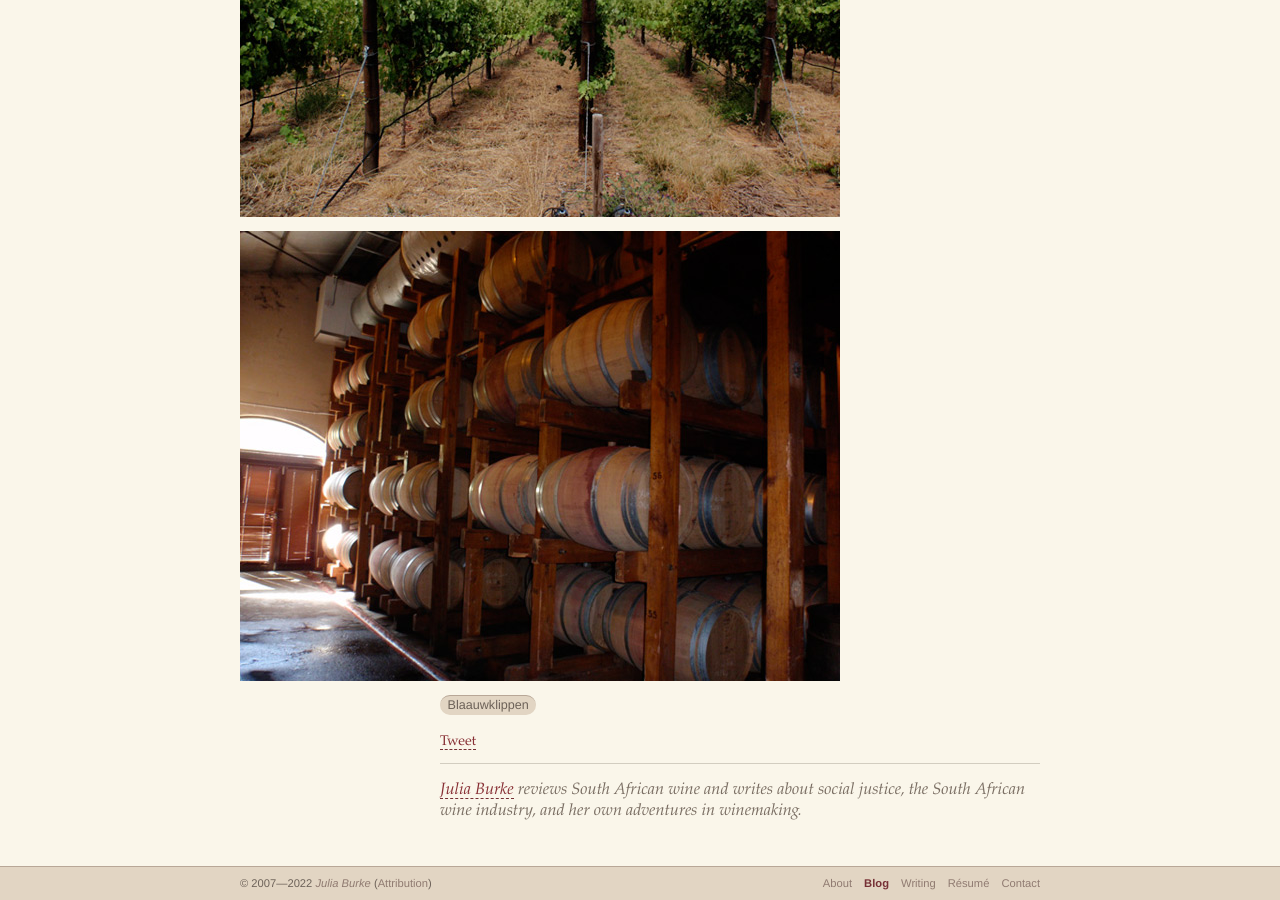
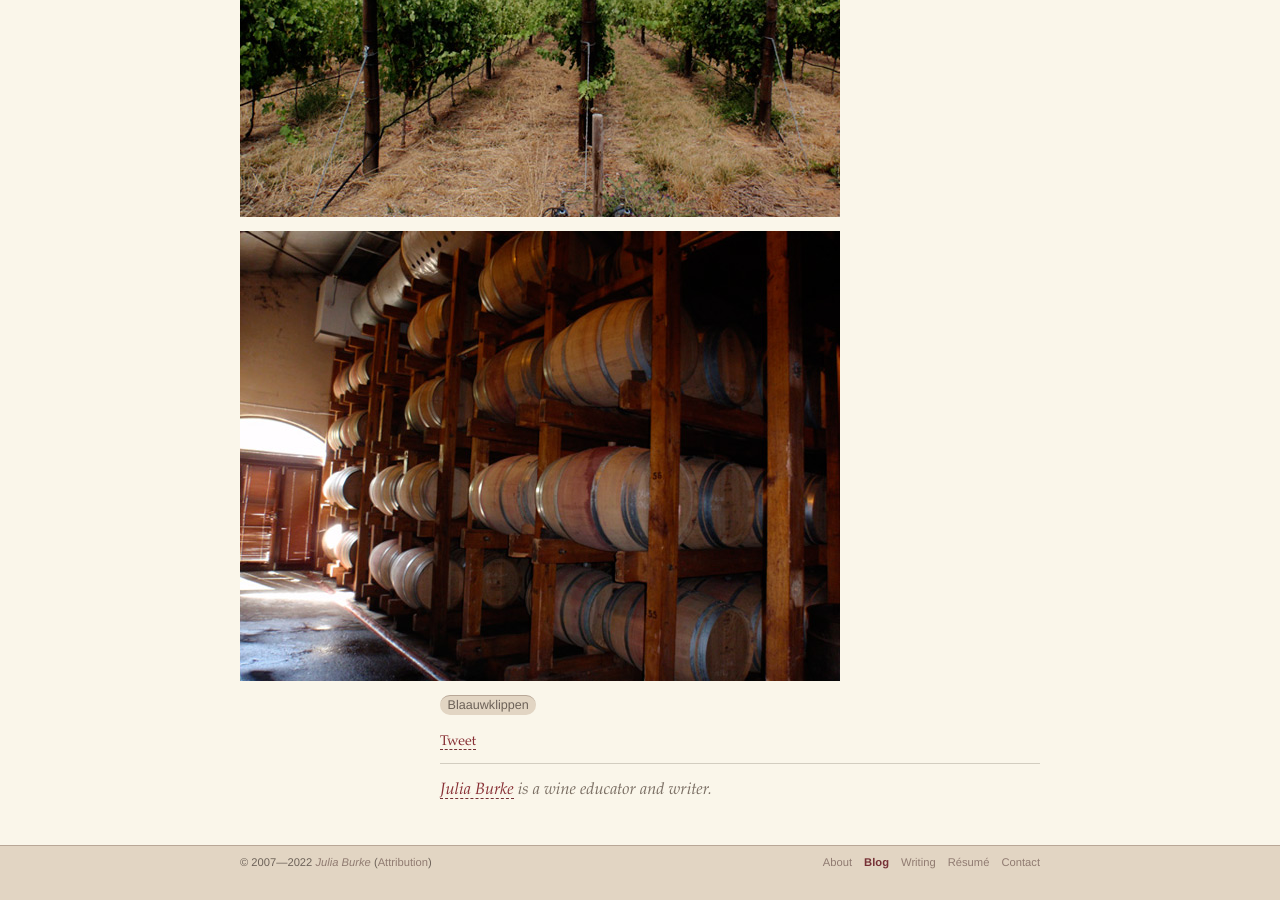
Before and after one commit to nywinewench/nywinewench.github.io, a Jekyll site: the page built from _posts/2010-1-25-blaauwklippen-vineyard-photos.md, in a window 1280 px wide and 900 px high, scrolled down 900 px. Built offline with Jekyll 4.4.1, drawn with Linux system fonts in a browser that asks for light colours; some web fonts are replaced; comment, search, counter and statistics services are not loaded; after the commit the page ends 1779 px from its top, so only the background shows below that.

Commit message:
Update footer.html
Removed review business

```diff
--- a/_includes/entry/footer.html
+++ b/_includes/entry/footer.html
@@ -1,3 +1 @@
-<h3 class='large_column'><a href='/about.html'>Julia Burke</a> reviews South African
-wine and writes about social justice, the South African wine industry, and her
-own adventures in winemaking.</h3>
+<h3 class='large_column'><a href='/about.html'>Julia Burke</a> is a wine educator and writer.</h3>
```
